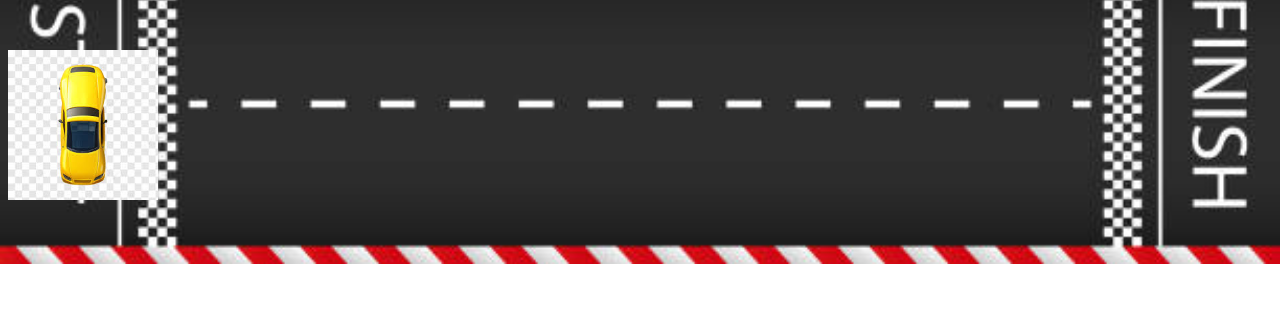
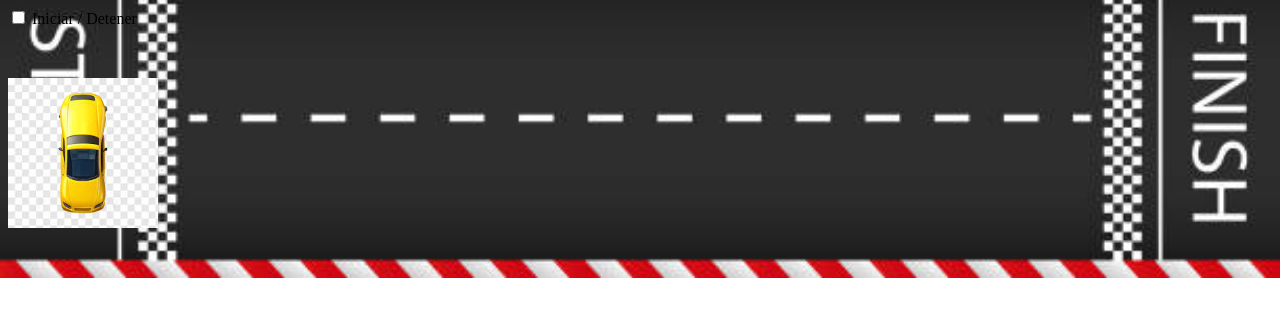
Before and after one commit to eignaciobazan/Examen-animaciones, a plain HTML site: page index.html in a window 1280 px wide. Drawn offline with Linux system fonts and the light colour scheme.

Commit message:
animacion con input

```diff
--- a/index.css
+++ b/index.css
@@ -17,7 +17,6 @@ body {
     position: absolute;
     left: 0;
     bottom: 0;
-    animation: moverCarro 5s linear infinite;
 }
 
 @keyframes moverCarro {
@@ -30,3 +29,8 @@ body {
 
     100% { left: 100%; }
 }
+
+/* Cuando el checkbox está marcado, animamos el carro */
+#toggle:checked ~ .pista .carro {
+    animation: moverCarro 5s linear infinite;
+}
--- a/index.html
+++ b/index.html
@@ -7,10 +7,16 @@
    </head>
    <body>
 
+    <input type="checkbox" id="toggle">
+    <label for="toggle">Iniciar / Detener</label>
+
     <div class="pista">
         <img src="imagenes/images.jpeg" class="carro">
     </div>
 
 
+
+
+
    </body>
 </html>
```
